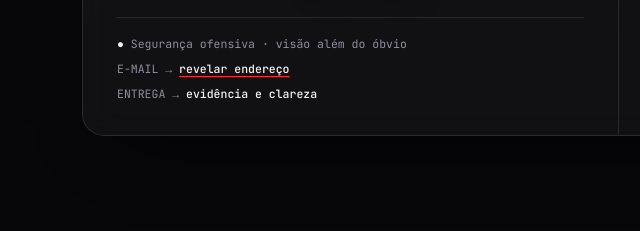
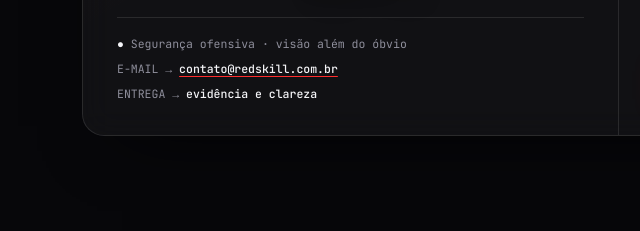
Before and after one commit to RedSkill-OffensiveSecurity/redskill-offensivesecurity.github.io, a plain HTML site: page index.html in a window 1280 px wide. Shown: the part 3957-4188 px from the top of the page, 0-640 px from the left. Drawn offline with Linux system fonts and the light colour scheme.

Commit message:
Obfuscação do E-mail
Evitar os bots e crawlers

```diff
--- a/assets/css/contact.css
+++ b/assets/css/contact.css
@@ -29,10 +29,10 @@
 .contact .contact-lead{font-size:14px;margin-top:14px}
 .contact .red-stage{width:218px;max-width:78%;margin:0 auto;left:auto;transform:none;flex:none}
 .contact .det{font-size:11.5px;gap:10px;overflow-wrap:anywhere;margin-top:auto;padding-top:18px;border-top:1px solid var(--line)}
-.contact .email-reveal{display:inline;appearance:none;-webkit-appearance:none;border:0;border-radius:0;background:transparent;padding:0;margin:0;color:var(--ink);font:inherit;line-height:inherit;vertical-align:baseline;cursor:pointer;text-decoration:underline;text-decoration-color:var(--red);text-underline-offset:3px}
-.contact .email-reveal b{color:inherit}
-.contact .email-reveal:hover,.contact .email-reveal:focus-visible{color:var(--red)}
-.contact .email-reveal:focus-visible{outline:2px solid var(--red);outline-offset:3px;border-radius:2px}
+.contact .contact-email-slot{color:var(--ink)}
+.contact .contact-email-link{color:var(--ink);text-decoration:underline;text-decoration-color:var(--red);text-underline-offset:3px;transition:color .2s}
+.contact .contact-email-link:hover,.contact .contact-email-link:focus-visible{color:var(--red)}
+.contact .contact-email-link:focus-visible{outline:2px solid var(--red);outline-offset:3px;border-radius:2px}
 .contact form{padding:34px;gap:22px;min-width:0}
 .contact form .field:has(textarea){flex:1;min-height:170px}
 .contact textarea{min-height:144px;flex:1}
--- a/assets/css/site.css
+++ b/assets/css/site.css
@@ -1,4 +1,4 @@
-@import url("./contact.css?v=2");
+@import url("./contact.css?v=3");
 
 .contact-honeypot{position:absolute!important;left:-9999px!important;top:-9999px!important;width:1px!important;height:1px!important;overflow:hidden!important;opacity:0!important;pointer-events:none!important}
 .cf-turnstile{align-self:center;margin-inline:auto;max-width:100%}
--- a/assets/js/contact.js
+++ b/assets/js/contact.js
@@ -1,22 +1,22 @@
 (() => {
   'use strict';
 
-  const emailButton = document.querySelector('.email-reveal');
+  const emailSlot = document.getElementById('contact-email');
 
-  if (emailButton) {
-    emailButton.addEventListener('click', () => {
-      const reverse = value => Array.from(value).reverse().join('');
-      const address = `${reverse(emailButton.dataset.user || '')}@${reverse(emailButton.dataset.host || '')}`;
+  if (emailSlot) {
+    const encodedAddress = [56, 7, 27, 246, 238, 232, 198, 246, 177, 181, 185, 153, 156, 109, 125, 114, 5, 91, 42, 63, 113, 14, 11];
+    const address = String.fromCharCode(
+      ...encodedAddress.map((value, index) => value ^ ((91 + index * 13) & 255)),
+    );
     const link = document.createElement('a');
     const label = document.createElement('b');
 
+    link.className = 'contact-email-link';
     link.href = `mailto:${address}`;
     link.setAttribute('aria-label', `Enviar e-mail para ${address}`);
     label.textContent = address;
     link.append(label);
-      emailButton.replaceWith(link);
-      link.focus();
-    }, {once: true});
+    emailSlot.replaceWith(link);
   }
 
   const form = document.getElementById('contact-form');
--- a/index.html
+++ b/index.html
@@ -32,7 +32,7 @@
 <link rel="preconnect" href="https://fonts.googleapis.com" />
 <link rel="preconnect" href="https://fonts.gstatic.com" crossorigin />
 <link href="https://fonts.googleapis.com/css2?family=Space+Grotesk:wght@500;600;700&family=JetBrains+Mono:wght@400;500;700&display=swap" rel="stylesheet" />
-<link rel="stylesheet" href="assets/css/site.css?v=3" />
+<link rel="stylesheet" href="assets/css/site.css?v=4" />
 <script src="https://challenges.cloudflare.com/turnstile/v0/api.js" async defer></script>
 </head>
 <body data-service-count="9">
@@ -170,13 +170,7 @@
           <div><b class="status-dot">●</b> Segurança ofensiva · visão além do óbvio</div>
           <div>
             E-MAIL →
-            <button
-              class="email-reveal"
-              type="button"
-              data-user="otatnoc"
-              data-host="rb.moc.lliksder"
-              aria-label="Revelar endereço de e-mail da RedSkill"
-            ><b>revelar endereço</b></button>
+            <span class="contact-email-slot" id="contact-email" aria-live="polite"><b>use o formulário</b></span>
           </div>
           <div>ENTREGA → <b>evidência e clareza</b></div>
         </div>
@@ -233,6 +227,6 @@
 <script src="assets/js/mascot.js" defer></script>
 <script src="assets/js/radar.js" defer></script>
 <script src="assets/js/hero.js" defer></script>
-<script src="assets/js/contact.js?v=3" defer></script>
+<script src="assets/js/contact.js?v=4" defer></script>
 </body>
 </html>
```
Lines whose indentation alone changed are shown as unchanged.
